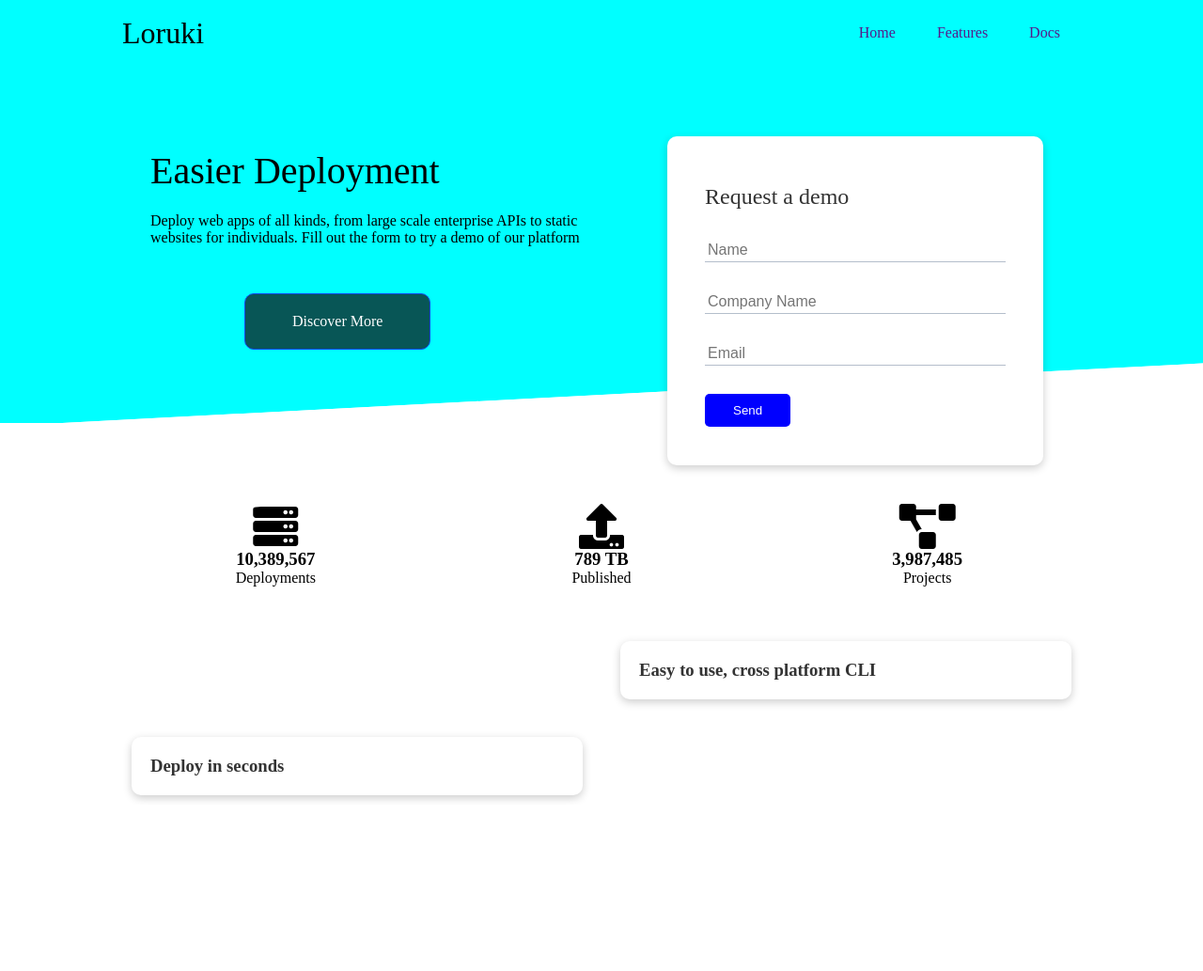
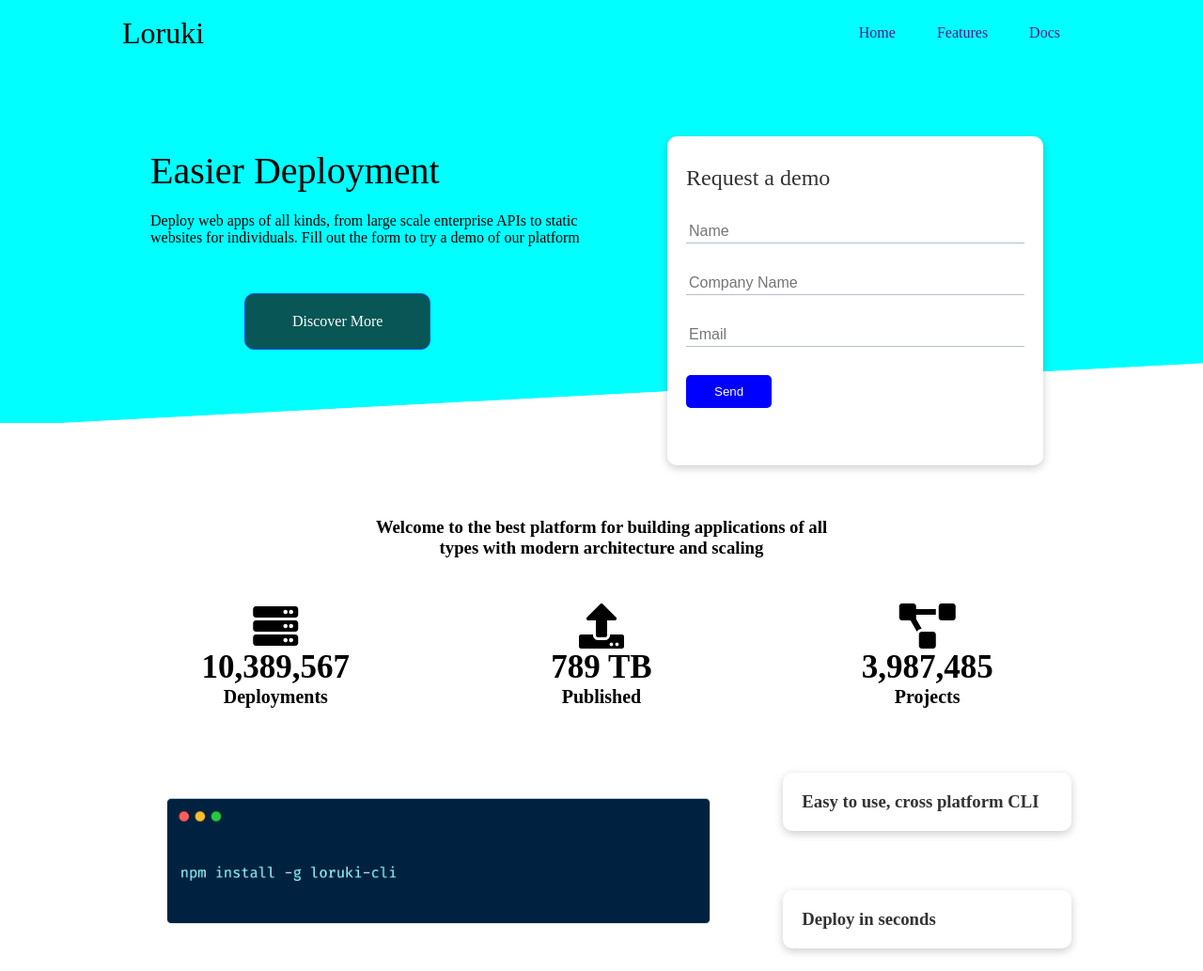
Before and after one commit to HYF-Class19/agile-development-loruki-group--1, a website: page index.html in a window 1280 px wide. Shown: the top 1033 px of the page at 94% size. Drawn offline with Linux system fonts and the light colour scheme.

Commit message:
style stats

```diff
--- a/styles/index.css
+++ b/styles/index.css
@@ -1,5 +1,16 @@
 @import url("./something.css");
 @import url("./animation.css");
+@import url('https://fonts.googleapis.com/css2?family=Josefin+Sans:wght@100&family=Lato:wght@300&display=swap');
+
+:root {
+    --primary-color: #047aed;
+}
+
+* {
+    box-sizing: border-box;
+    padding: 0;
+    margin: 0;
+}
 
 a {
   text-decoration: none;
@@ -149,6 +160,61 @@ h1 {
   }
 }
 
+/* start 4 section-0 */
+
+
+.card {
+    background-color: #fff;
+    color: #333;
+    border-radius: 10px;
+    box-shadow: 0 3px 10px rgba(0, 0, 0, 0.2);
+    padding: 20px;
+    margin: 10px;
+}
+.stats {
+  padding-top: 100px;
+}
+.stats-heading {
+  max-width: 500px;
+  margin: auto;
+}
+
+.stats .grid h3 {
+  font-size: 35px;
+}
+
+.stats .grid p{
+  font-size: 20px;
+  font-weight: bold;
+}
+
+.cli {
+  width: 100%;
+}
+
+.grid-3 {
+  grid-template-columns: repeat(3, 1fr);
+}
+.text-center {
+  text-align: center;
+}
+
+
+
+
+/* Cli */
+.cli .grid {
+    grid-template-columns: repeat(3, 1fr);
+    grid-template-row: repeat(2, 1fr);
+}
+
+.cli .grid>*:first-child {
+    grid-column: 1 / span 2;
+    grid-row: 1 / span 2;
+}
+/* end 4 section-0*/
+
+
 .languages {
   margin-top: 30%;
   margin-left: 20%;
@@ -192,3 +258,5 @@ h1 {
   align-items: center;
   height: 100%;
 }
+
+/* 4 section-0 */
```
Also changed, not shown: images/cli.png (added), styles/mediaquery.css (line endings or trailing spaces).
